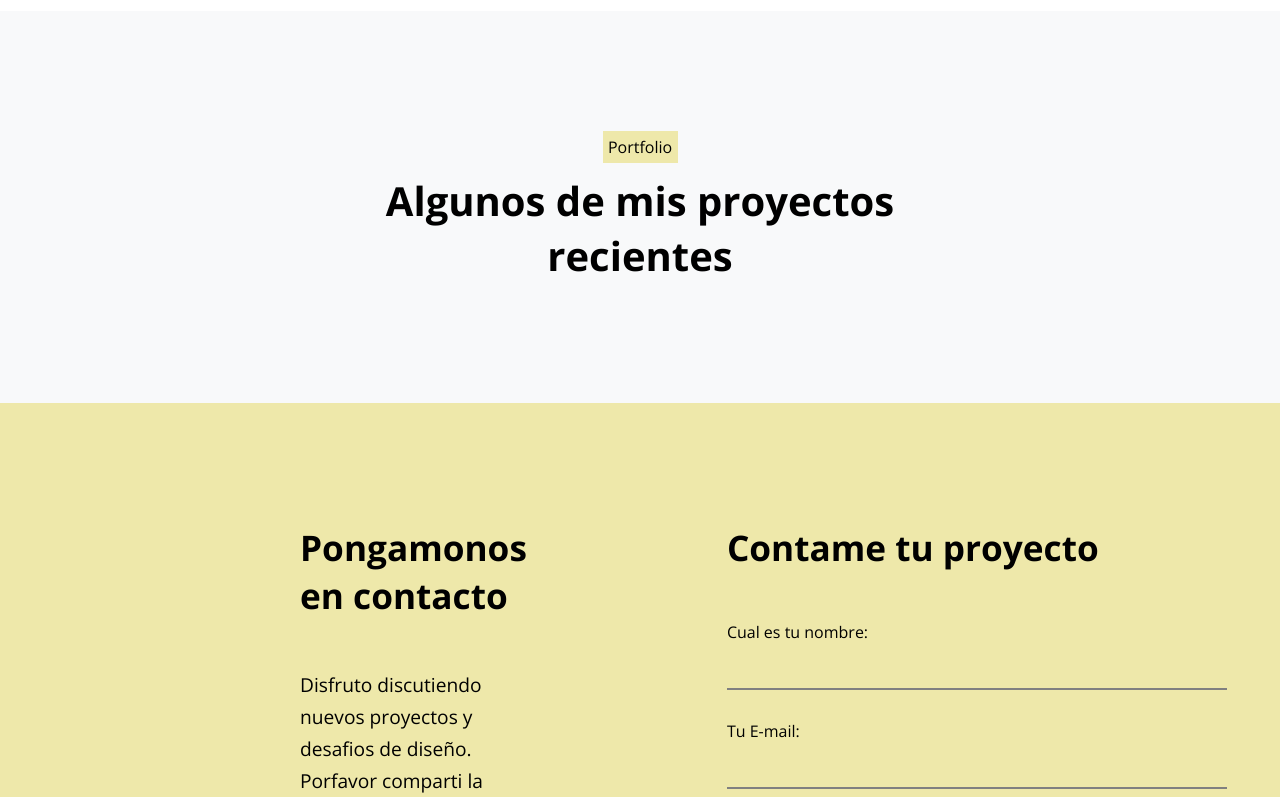
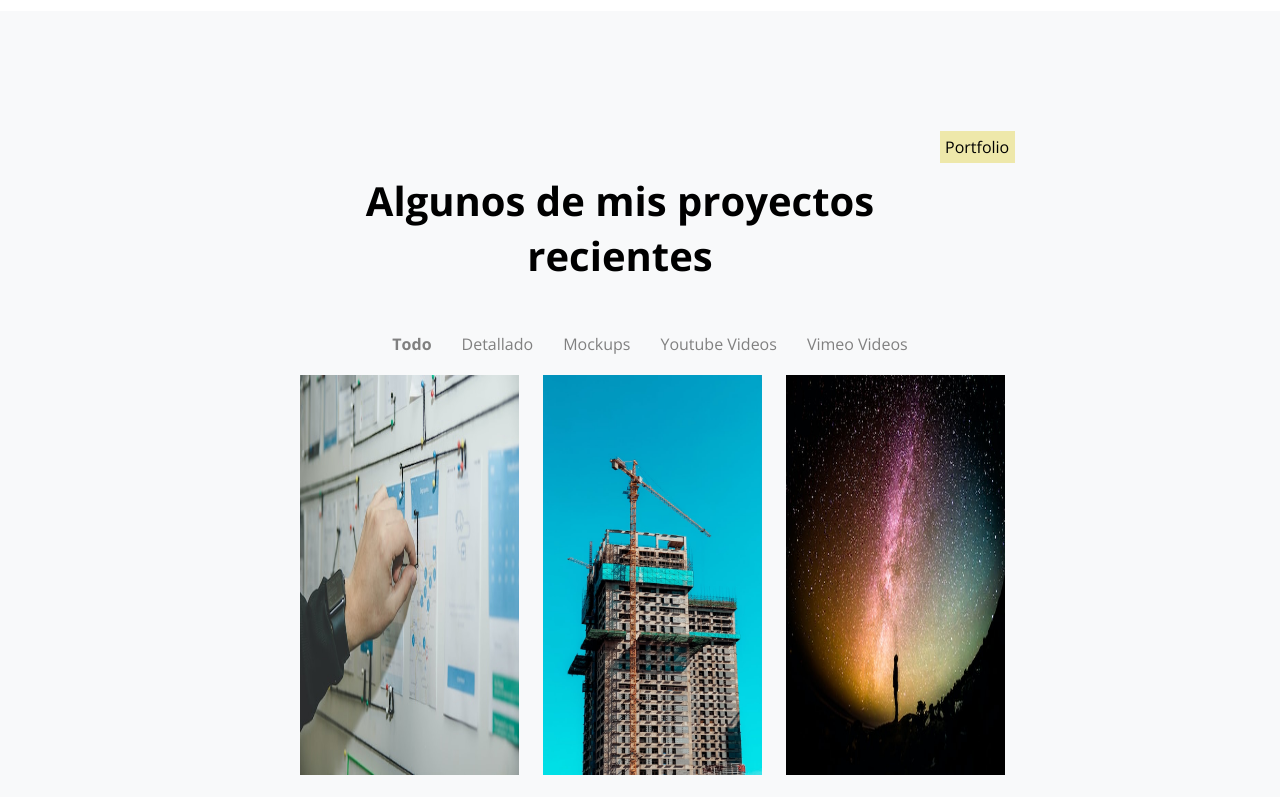
Before and after one commit to marcoslodovico/TRABAJO-FINAL, a plain HTML site: page index.html in a window 1280 px wide. Shown: the part 5540-6337 px from the top of the page. Drawn offline with nearby package versions, Linux system fonts and the light colour scheme.

Commit message:
TRABAJO FINAL TERMINADO

```diff
--- a/css/estilos.css
+++ b/css/estilos.css
@@ -390,17 +390,48 @@
         margin: 0 auto;
         font-weight: 500;
         padding: 5px;
+        margin-left: 640px;
         font-size: 1rem;
-         text-align: center;
+
         margin-bottom: 10px;
        }
        .Algunodemisproyectosrecientes{
         text-align: center;
         font-size: 2.5rem;
+        padding-right: 90px;
+        margin-bottom: 50px;
        }
        .galeriadeimagenes{
         background-color: #F8F9FA;
-        padding: 120px 300px;
+        padding-top: 120px;
+        padding-bottom: 120px;
+        padding-left: 300px;
+        padding-right: 250px;
+       }
+       .div_pgaleria{
+        display: flex;
+        justify-content: center;
+       }
+       .galeriadeimagenes img{
+        width: 30%;
+        height: 400px;
+        margin-top: 20px;
+        margin-right: 20px;
+       }
+       .contenedorimagenes{
+
+        flex-wrap: wrap;
+
+        justify-content: center;
+        align-items: center;
+       }
+       .p_todo{
+        font-weight: 600;
+
+       }
+       .div_pgaleria p{
+        padding-right: 30px;
+        color: grey;
        }
 
 
--- a/index.html
+++ b/index.html
@@ -278,8 +278,24 @@
         <section id="porfolio" class="galeriadeimagenes">
             <p class="p_portfolio">Portfolio</p>
             <h1 class="Algunodemisproyectosrecientes">Algunos de mis proyectos recientes</h1>
+            <div class="div_pgaleria">
+                <p class="p_todo">Todo</p>
+                <p>Detallado</p>
+                <p>Mockups</p>
+                <p>Youtube Videos</p>
+                <p>Vimeo Videos</p>
+            </div>
+            <div class="contenedorimagenes">
+                <img src="imagenes/1.jpg">
+                <img src="imagenes/2.jpg">
+                <img src="imagenes/3.jpg">
+                <img src="imagenes/4.jpg">
+                <img src="imagenes/5.jpg">
+                <img src="imagenes/6.jpg">
+            </div>
 
         </section>
+        <!-- EMPIEZA FOOTER -->
 
         <section id="contacto" class="footer">
             <div class="div_primerofooter">
```
Also changed, not shown: imagenes/1.jpg (added), imagenes/2.jpg (added), imagenes/3.jpg (added), imagenes/4.jpg (added), imagenes/5.jpg (added), imagenes/6.jpg (added).
